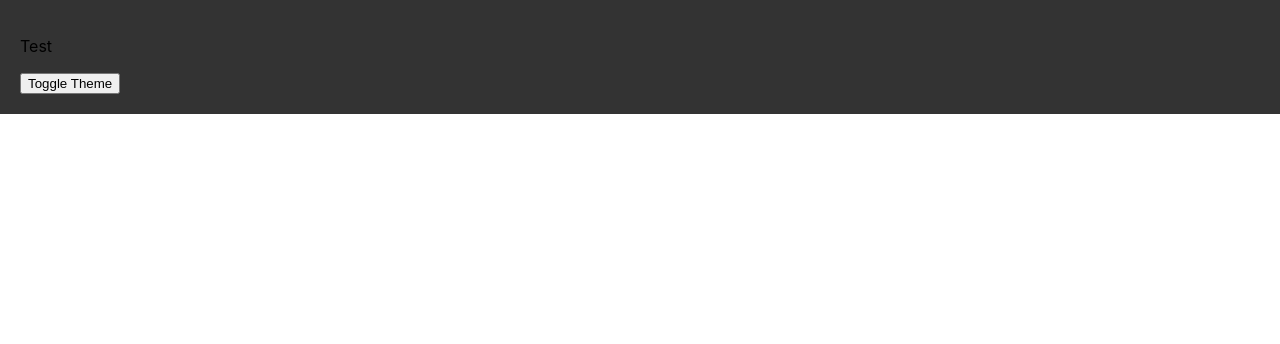
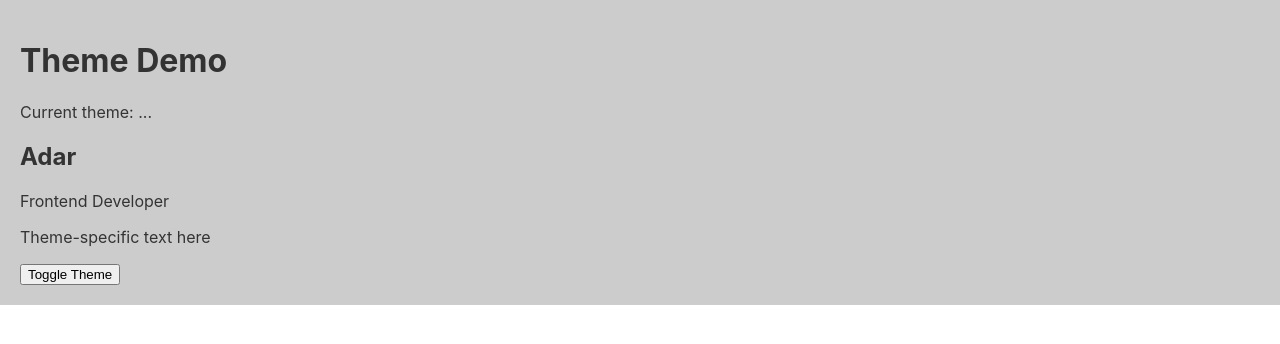
Before and after one commit to Deslol/react-playground, a React (Create React App) app: page / in a window 1280 px wide. Shown: the top 344 px of the page. Built offline with nearby package versions, Linux system fonts and the light colour scheme.

Commit message:
Finishing useContext + custom hook challenge

```diff
--- a/src/App.tsx
+++ b/src/App.tsx
@@ -1,5 +1,7 @@
+import TestComponent from "./TestComponent";
 import React, {createContext, useEffect, useReducer, useState} from 'react';
-import TestComponent from "./TestComponent";
+import {ThemeProvider} from "./customHooks/ThemeProvider";
+import Page from "./components/Page";
 
 export const ThemeContext = createContext('light')
 
@@ -100,22 +102,25 @@ function App() {
     //     localStorage.setItem("tasks", JSON.stringify(state.tasks))
     // }, [state.tasks])
 
-    const [theme, setTheme] = useState('dark')
+    // const [theme, setTheme] = useState('dark')
+    //
+    // const toggleThemeHandler = () => {
+    //     setTheme((prevTheme) => {
+    //         return prevTheme === 'dark' ? 'light' : 'dark'
+    //     })
+    // }
 
-    const toggleThemeHandler = () => {
-        setTheme((prevTheme) => {
-            return prevTheme === 'dark' ? 'light' : 'dark'
-        })
-    }
 
     return (
         <div className="revise-container">
-
-            <ThemeContext.Provider value={theme}>
-                <TestComponent>
-                    <button onClick={toggleThemeHandler}>Toggle Theme</button>
-                </TestComponent>
-            </ThemeContext.Provider>
+            <ThemeProvider>
+                <Page/>
+            </ThemeProvider>
+            {/*<ThemeContext.Provider value={theme}>*/}
+            {/*    <TestComponent>*/}
+            {/*        <button onClick={toggleThemeHandler}>Toggle Theme</button>*/}
+            {/*    </TestComponent>*/}
+            {/*</ThemeContext.Provider>*/}
             {/*    Challenge 1   */}
             {/*    <button onClick={() => dispatch({type: "increment"})}>+</button>*/}
             {/*    <p>{state.count}</p>*/}
--- /dev/null
+++ b/src/components/Header.tsx
@@ -0,0 +1,8 @@
+export default function Header() {
+    return (
+        <header>
+            <h1>Theme Demo</h1>
+            <p>Current theme: ...</p>
+        </header>
+    );
+}
--- /dev/null
+++ b/src/components/Page.tsx
@@ -0,0 +1,23 @@
+import ProfileCard from "./ProfileCard";
+import ThemeToggleButton from "./ThemeToggleButton";
+import Header from "./Header";
+import {useTheme} from "../customHooks/ThemeProvider";
+
+export default function Page() {
+
+    const theme = useTheme()
+    const style = {
+        'padding': '20px',
+        'backgroundColor': theme === 'dark' ? '#333' : '#ccc',
+        'color': theme === 'dark' ? '#ccc' : '#333'
+    }
+    return (
+        <main style={style}>
+            <Header/>
+            <section>
+                <ProfileCard/>
+                <ThemeToggleButton/>
+            </section>
+        </main>
+    );
+}
--- /dev/null
+++ b/src/components/ProfileCard.tsx
@@ -0,0 +1,9 @@
+export default function ProfileCard() {
+    return (
+        <article>
+            <h2>Adar</h2>
+            <p>Frontend Developer</p>
+            <p>Theme-specific text here</p>
+        </article>
+    );
+}
--- /dev/null
+++ b/src/components/ThemeToggleButton.tsx
@@ -0,0 +1,10 @@
+import {useThemeUpdate} from "../customHooks/ThemeProvider";
+
+export default function ThemeToggleButton() {
+    const themeButtonHandler = useThemeUpdate()
+    return (
+        <button onClick={themeButtonHandler}>
+            Toggle Theme
+        </button>
+    );
+}
--- /dev/null
+++ b/src/customHooks/ThemeProvider.tsx
@@ -0,0 +1,33 @@
+import React, {createContext, useContext, useState} from "react";
+
+const ThemeContext = createContext('light')
+const ThemeUpdateContext = createContext(() => {
+})
+
+export function useTheme() {
+    return useContext(ThemeContext)
+}
+
+export function useThemeUpdate() {
+    return useContext(ThemeUpdateContext)
+}
+
+export function ThemeProvider({children}: { children: React.ReactNode }) {
+    const [theme, setTheme] = useState("light")
+
+    function toggleTheme() {
+        setTheme((prevTheme) => {
+            return prevTheme === "dark" ? "light" : "dark"
+        })
+    }
+
+    return (
+        <>
+            <ThemeContext.Provider value={theme}>
+                <ThemeUpdateContext.Provider value={toggleTheme}>
+                    {children}
+                </ThemeUpdateContext.Provider>
+            </ThemeContext.Provider>
+        </>
+    )
+}
```
